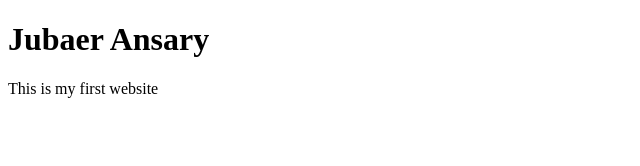
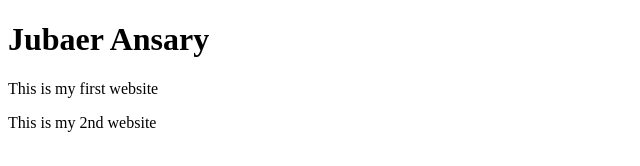
Before and after one commit to jubaeransary/first-project, a plain HTML site: page index.html in a window 1280 px wide. Shown: the whole page, without its empty margins (0-640 px from the left). Drawn offline with Linux system fonts and the light colour scheme.

Commit message:
Update index.html

```diff
--- a/index.html
+++ b/index.html
@@ -8,5 +8,7 @@
 <body>
     <h1>Jubaer Ansary</h1>
     <p>This is my first website</p>
+    <p>This is my 2nd website</p>
+
 </body>
 </html>
```
